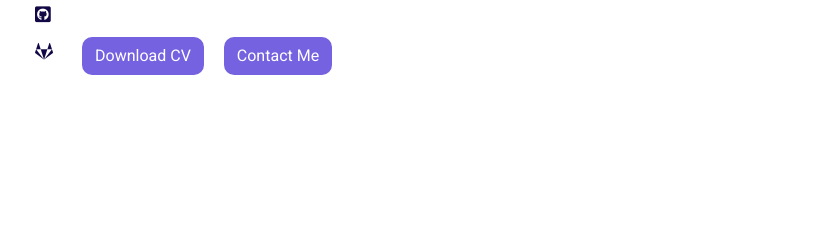
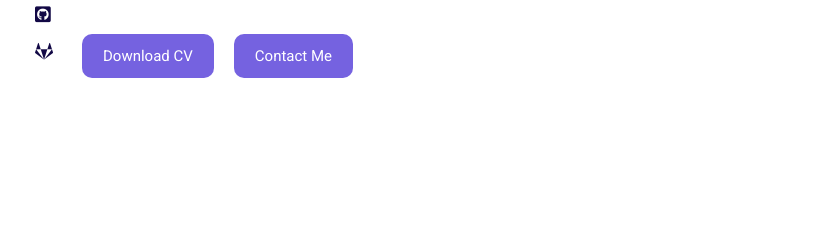
Before and after one commit to fritssasia/flxportfolio-22-01, a plain HTML site: page index.html in a window 1280 px wide. Shown: the part 427-671 px from the top of the page, 0-823 px from the left. Drawn offline with nearby package versions, Linux system fonts and the light colour scheme.

Commit message:
update css

```diff
--- a/asset/css/style.css
+++ b/asset/css/style.css
@@ -16,6 +16,12 @@ li {
 
 .btn {
     border-radius: 10px;
+    font-size: 15px;
+    padding: 10px 20px;
+}
+
+.btn:focus {
+    box-shadow: none;
 }
 /* Global Style : End */
 
@@ -43,8 +49,9 @@ li {
     sans-serif;
 }
 
-html {
+html, body {
     scroll-behavior: smooth;
+    overflow-x: hidden;
 }
 
 body {
```
